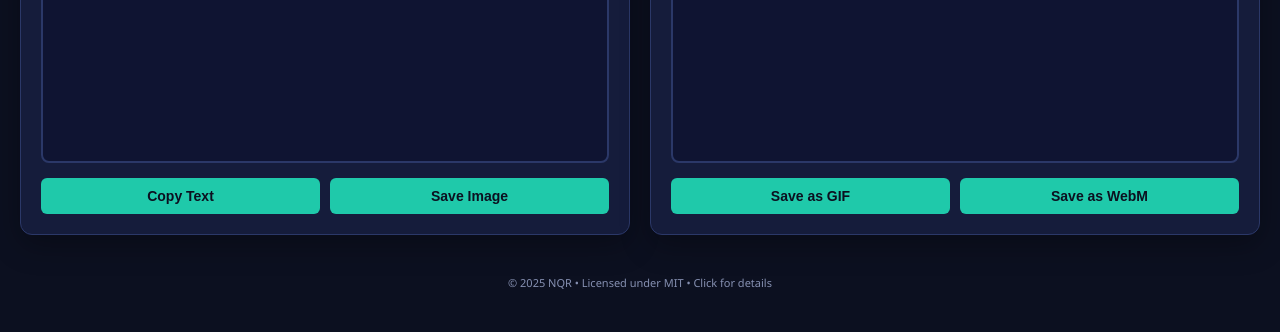
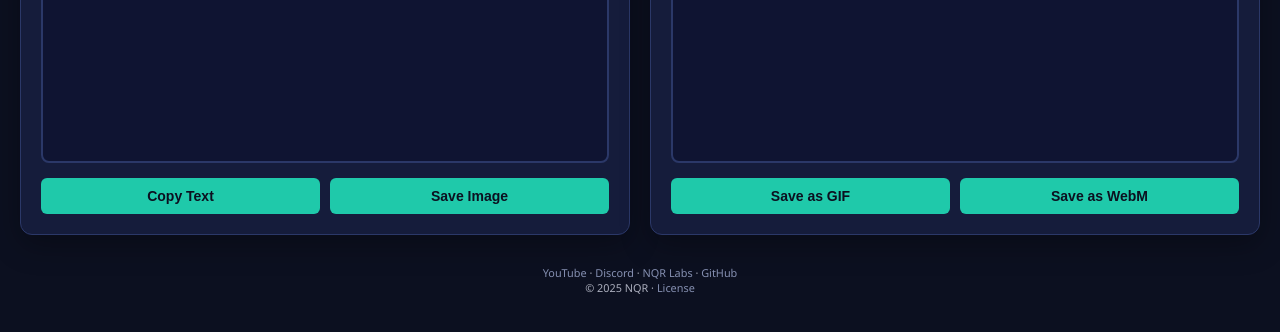
Before and after one commit to NQRLabs/Zygnul, a plain HTML site: page index.html in a window 1280 px wide. Shown: the part 1230-1562 px from the top of the page. Drawn offline with Linux system fonts and the light colour scheme.

Commit message:
Updated footer

```diff
--- a/index.html
+++ b/index.html
@@ -169,7 +169,7 @@
         /* ============================================
            LICENSE FOOTER
            ============================================ */
-        .license-footer {
+/*        .license-footer {
           margin-top: 30px;
           margin-bottom: 20px;
           padding: 10px;
@@ -182,7 +182,33 @@
 
         .license-footer:hover {
           opacity: 1;
-        }
+        }*/
+
+.license-footer {
+  width: auto;
+  margin-top: 10px;
+  margin-bottom: 0px;
+  margin-left: 20px;
+  margin-right: 20px;
+  padding: 10px 8px;
+  font-size: 0.68rem;
+  color: var(--gg-ink-dim);
+  opacity: 0.7;
+  text-align: center;
+}
+
+.license-footer a {
+  color: var(--dim);
+  cursor: pointer;
+  text-decoration: none;
+  transition: opacity 0.3s ease;
+}
+.license-footer a:hover {
+  color: #17b399;
+  cursor: pointer;
+  text-decoration: underline;
+  opacity: 1;
+}
 
         .license-modal {
           display: none;
@@ -238,6 +264,7 @@
           right: 0;
           bottom: 0;
           background: rgba(0, 0, 0, 0.7);
+          backdrop-filter: blur(4px);
           z-index: 999;
         }
 
@@ -770,16 +797,24 @@
     </div>
 
     <!-- License Footer -->
-    <div class="license-footer" id="licenseLink" style="text-align:center;">
-        © 2025 NQR • Licensed under MIT • Click for details
+    <div class="license-footer" style="text-align:center;">
+        <a href="https://youtube.com/@CLU-NQR" target="_blank">YouTube</a> &middot;
+        <a href="https://discord.gg/HT9YE8rvuN" target="_blank">Discord</a> &middot;
+        <a href="https://nqrlabs.com" target="_blank">NQR Labs</a> &middot;
+        <a href="https://github.com/NQRLabs" target="_blank">GitHub</a>
+        <br>
+        &copy; 2025 NQR &middot; <a id="licenseLink">License</a>
     </div>
 
     <!-- License Modal -->
     <div class="license-overlay" id="licenseOverlay"></div>
     <div class="license-modal" id="licenseModal">
         <span class="license-modal-close" id="licenseClose">&times;</span>
-        <h3 style="text-align:center;">MIT License</h3>
-        <pre>Copyright (c) 2025 NQR
+        <h3 style="text-align:center;">Zygnul License</h3>
+        <pre>
+Zygnul - MIT License
+
+Copyright &copy; 2025 NQR
 
 Permission is hereby granted, free of charge, to any person obtaining a copy of this software and associated documentation files (the "Software"), to deal in the Software without restriction, including without limitation the rights to use, copy, modify, merge, publish, distribute, sublicense, and/or sell copies of the Software, and to permit persons to whom the Software is furnished to do so, subject to the following conditions:
 
@@ -787,6 +822,7 @@ The above copyright notice and this permission notice shall be included in all c
 
 THE SOFTWARE IS PROVIDED "AS IS", WITHOUT WARRANTY OF ANY KIND, EXPRESS OR IMPLIED, INCLUDING BUT NOT LIMITED TO THE WARRANTIES OF MERCHANTABILITY, FITNESS FOR A PARTICULAR PURPOSE AND NONINFRINGEMENT. IN NO EVENT SHALL THE AUTHORS OR COPYRIGHT HOLDERS BE LIABLE FOR ANY CLAIM, DAMAGES OR OTHER LIABILITY, WHETHER IN AN ACTION OF CONTRACT, TORT OR OTHERWISE, ARISING FROM, OUT OF OR IN CONNECTION WITH THE SOFTWARE OR THE USE OR OTHER DEALINGS IN THE SOFTWARE.
 
+<hr>
 <strong>Third-Party Notices</strong>
 
 This project bundles the following third-party component. No other third-party code is included.
@@ -797,7 +833,6 @@ gif.js (v0.2.0)
 - Upstream repository: <a href="https://github.com/jnordberg/gif.js" target="_blank">https://github.com/jnordberg/gif.js</a>
 - Status: Unmodified copy of the upstream distribution.
 - gif.js license: See <a href="https://nqrlabs.com/Zygnul/assets/js/vendor/THIRD_PARTY_NOTICES.md" target="_blank">/assets/js/vendor/THIRD_PARTY_NOTICES.md</a>
-
         </pre>
     </div>
 
```
